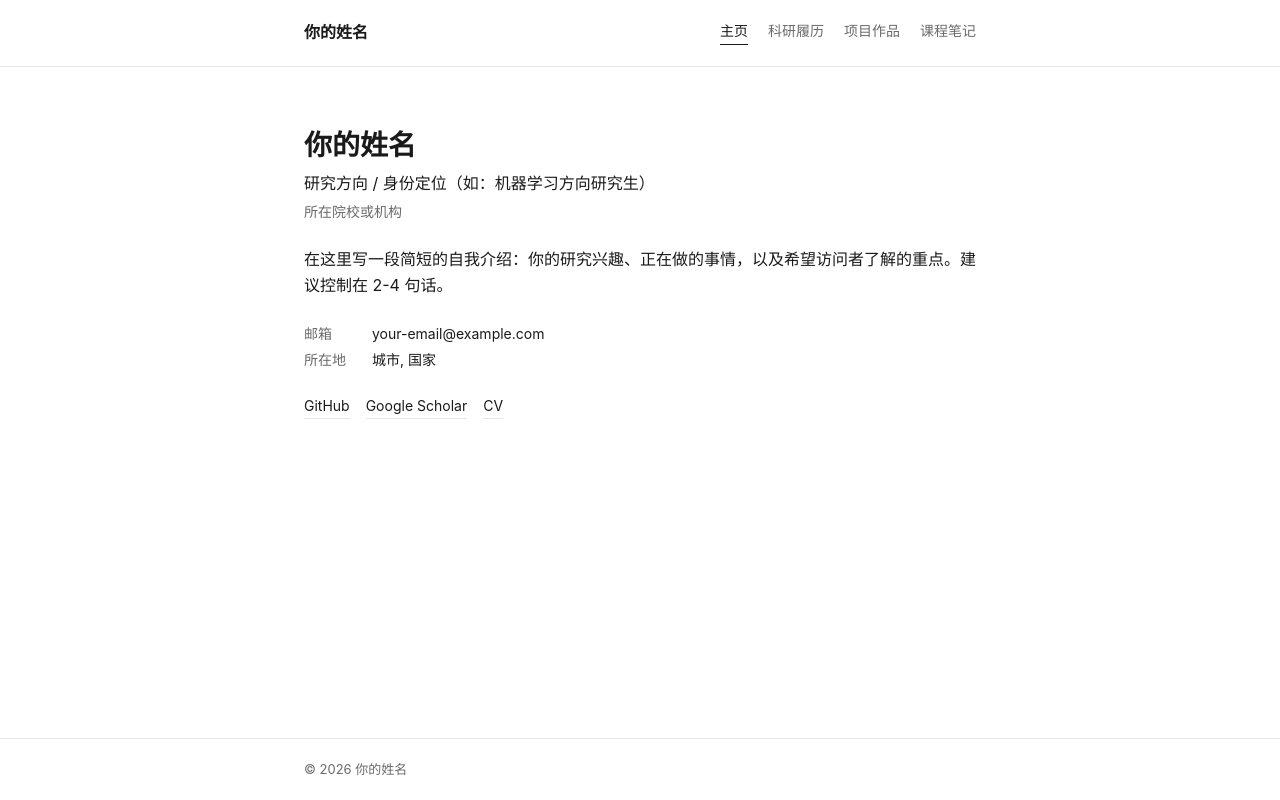
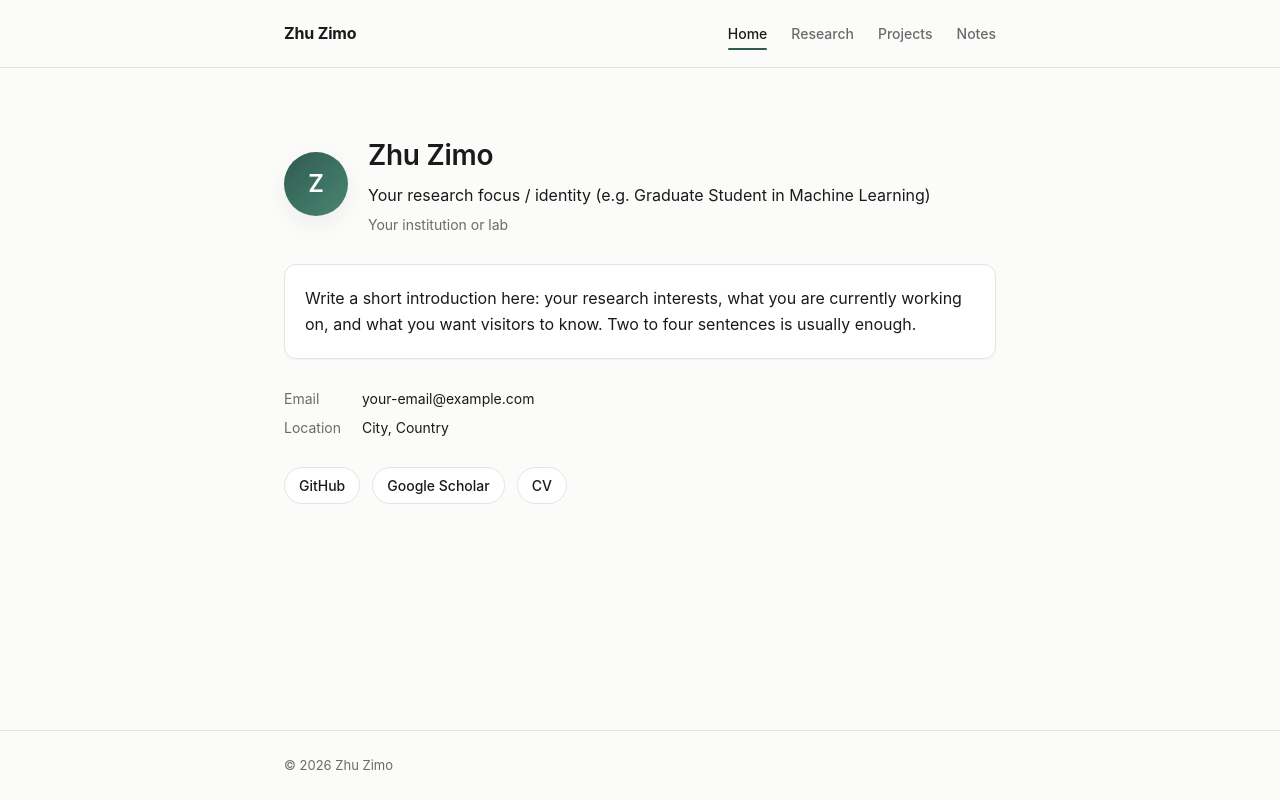
Before and after one commit to waterfall1889/waterfall1889.github.io, a React (Vite) app: page / in a window 1280 px wide. Built offline with nearby package versions, Linux system fonts and the light colour scheme.

Commit message:
Translate site content to English and refresh visual design

```diff
--- a/index.html
+++ b/index.html
@@ -1,11 +1,11 @@
 <!doctype html>
-<html lang="zh-CN">
+<html lang="en">
   <head>
     <meta charset="UTF-8" />
     <link rel="icon" type="image/svg+xml" href="/favicon.svg" />
     <meta name="viewport" content="width=device-width, initial-scale=1.0" />
-    <title>Waterfall · 个人主页</title>
-    <meta name="description" content="个人展示网站：基本信息、科研履历、项目作品与课程笔记" />
+    <title>Zhu Zimo · Personal Site</title>
+    <meta name="description" content="Personal site: profile, research, projects, and course notes" />
   </head>
   <body>
     <div id="root"></div>
--- a/src/components/Layout.tsx
+++ b/src/components/Layout.tsx
@@ -3,10 +3,10 @@ import { profile } from '../data/profile'
 import type { ReactNode } from 'react'
 
 const navItems = [
-  { to: '/', label: '主页' },
-  { to: '/research', label: '科研履历' },
-  { to: '/projects', label: '项目作品' },
-  { to: '/notes', label: '课程笔记' },
+  { to: '/', label: 'Home' },
+  { to: '/research', label: 'Research' },
+  { to: '/projects', label: 'Projects' },
+  { to: '/notes', label: 'Notes' },
 ]
 
 export default function Layout({ children }: { children: ReactNode }) {
--- a/src/data/notes.ts
+++ b/src/data/notes.ts
@@ -14,16 +14,16 @@ export interface CourseNote {
 export const notes: CourseNote[] = [
   {
     id: 'note-1',
-    course: '示例课程一（如：机器学习）',
-    term: '2024 秋',
-    description: '课程笔记整理，包含主要知识点梳理和习题总结。',
-    links: [{ label: '笔记链接', url: '' }],
+    course: 'Example Course One (e.g. Machine Learning)',
+    term: 'Fall 2024',
+    description: 'Course notes covering the main concepts and problem-set summaries.',
+    links: [{ label: 'Notes link', url: '' }],
   },
   {
     id: 'note-2',
-    course: '示例课程二（如：概率论与数理统计）',
-    term: '2023 秋',
-    description: '课程笔记整理，包含主要知识点梳理和习题总结。',
-    links: [{ label: '笔记链接', url: '' }],
+    course: 'Example Course Two (e.g. Probability & Statistics)',
+    term: 'Fall 2023',
+    description: 'Course notes covering the main concepts and problem-set summaries.',
+    links: [{ label: 'Notes link', url: '' }],
   },
 ]
--- a/src/data/profile.ts
+++ b/src/data/profile.ts
@@ -15,12 +15,12 @@ export interface Profile {
 }
 
 export const profile: Profile = {
-  name: '你的姓名',
-  role: '研究方向 / 身份定位（如：机器学习方向研究生）',
-  affiliation: '所在院校或机构',
-  bio: '在这里写一段简短的自我介绍：你的研究兴趣、正在做的事情，以及希望访问者了解的重点。建议控制在 2-4 句话。',
+  name: 'Zhu Zimo',
+  role: 'Your research focus / identity (e.g. Graduate Student in Machine Learning)',
+  affiliation: 'Your institution or lab',
+  bio: 'Write a short introduction here: your research interests, what you are currently working on, and what you want visitors to know. Two to four sentences is usually enough.',
   email: 'your-email@example.com',
-  location: '城市, 国家',
+  location: 'City, Country',
   links: [
     { label: 'GitHub', url: 'https://github.com/waterfall1889' },
     { label: 'Google Scholar', url: 'https://scholar.google.com' },
--- a/src/data/projects.ts
+++ b/src/data/projects.ts
@@ -16,25 +16,25 @@ export interface Project {
 export const projects: Project[] = [
   {
     slug: 'project-one',
-    title: '示例项目一',
+    title: 'Example Project One',
     period: '2025',
-    summary: '一句话概括这个项目做了什么。',
+    summary: 'One sentence summarizing what this project does.',
     description:
-      '在这里详细描述项目的背景、你负责的部分、使用的技术栈以及最终效果。可以分多段说明设计思路和遇到的挑战。',
+      'Describe the background of the project, the part you were responsible for, the tech stack used, and the final outcome. Feel free to split this into multiple paragraphs to explain the design and challenges.',
     tags: ['React', 'TypeScript'],
     links: [
-      { label: 'GitHub 仓库', url: 'https://github.com/waterfall1889' },
-      { label: '在线演示', url: '' },
+      { label: 'GitHub Repo', url: 'https://github.com/waterfall1889' },
+      { label: 'Live Demo', url: '' },
     ],
   },
   {
     slug: 'project-two',
-    title: '示例项目二',
+    title: 'Example Project Two',
     period: '2024',
-    summary: '一句话概括这个项目做了什么。',
+    summary: 'One sentence summarizing what this project does.',
     description:
-      '在这里详细描述项目的背景、你负责的部分、使用的技术栈以及最终效果。',
-    tags: ['Python', '数据分析'],
-    links: [{ label: 'GitHub 仓库', url: 'https://github.com/waterfall1889' }],
+      'Describe the background of the project, the part you were responsible for, the tech stack used, and the final outcome.',
+    tags: ['Python', 'Data Analysis'],
+    links: [{ label: 'GitHub Repo', url: 'https://github.com/waterfall1889' }],
   },
 ]
--- a/src/data/research.ts
+++ b/src/data/research.ts
@@ -10,19 +10,19 @@ export interface ResearchItem {
 export const research: ResearchItem[] = [
   {
     id: 'research-1',
-    period: '2024.09 — 至今',
-    title: '示例研究方向：xxx 相关研究',
-    org: '实验室 / 导师 / 机构名称',
+    period: '2024.09 — Present',
+    title: 'Example research direction: xxx',
+    org: 'Lab / Advisor / Institution name',
     description:
-      '简述该阶段研究工作的背景、方法和产出，例如参与的课题、发表的成果或掌握的技能。',
-    tags: ['关键词一', '关键词二'],
+      'Summarize the background, methods, and outcomes of this research, e.g. projects you contributed to, publications, or skills gained.',
+    tags: ['Keyword one', 'Keyword two'],
   },
   {
     id: 'research-2',
     period: '2023.06 — 2024.06',
-    title: '示例科研经历：本科毕设 / 科研训练项目',
-    org: '所在院系',
-    description: '描述项目内容、你的角色以及取得的成果。',
-    tags: ['关键词三'],
+    title: 'Example experience: undergraduate thesis / research training program',
+    org: 'Department name',
+    description: 'Describe the project, your role, and the results achieved.',
+    tags: ['Keyword three'],
   },
 ]
--- a/src/pages/Home.tsx
+++ b/src/pages/Home.tsx
@@ -1,23 +1,30 @@
 import { profile } from '../data/profile'
 
 export default function Home() {
+  const initial = profile.name.trim().charAt(0).toUpperCase()
+
   return (
     <section className="section home">
       <div className="home-header">
-        <h1>{profile.name}</h1>
-        <p className="role">{profile.role}</p>
-        <p className="affiliation">{profile.affiliation}</p>
+        <div className="avatar" aria-hidden="true">
+          {initial}
+        </div>
+        <div>
+          <h1>{profile.name}</h1>
+          <p className="role">{profile.role}</p>
+          <p className="affiliation">{profile.affiliation}</p>
+        </div>
       </div>
 
       <p className="bio">{profile.bio}</p>
 
       <dl className="info-list">
         <div className="info-row">
-          <dt>邮箱</dt>
+          <dt>Email</dt>
           <dd>{profile.email}</dd>
         </div>
         <div className="info-row">
-          <dt>所在地</dt>
+          <dt>Location</dt>
           <dd>{profile.location}</dd>
         </div>
       </dl>
--- a/src/pages/Notes.tsx
+++ b/src/pages/Notes.tsx
@@ -3,7 +3,7 @@ import { notes } from '../data/notes'
 export default function Notes() {
   return (
     <section className="section">
-      <h1>课程学习笔记</h1>
+      <h1>Course Notes</h1>
       <div className="note-list">
         {notes.map((note) => (
           <div key={note.id} className="note-item">
--- a/src/pages/ProjectDetail.tsx
+++ b/src/pages/ProjectDetail.tsx
@@ -8,8 +8,8 @@ export default function ProjectDetail() {
   if (!project) {
     return (
       <section className="section">
-        <p>未找到该项目。</p>
-        <Link to="/projects">返回项目列表</Link>
+        <p>Project not found.</p>
+        <Link to="/projects">Back to projects</Link>
       </section>
     )
   }
@@ -17,7 +17,7 @@ export default function ProjectDetail() {
   return (
     <section className="section">
       <Link to="/projects" className="back-link">
-        ← 返回项目列表
+        ← Back to projects
       </Link>
       <h1>{project.title}</h1>
       <p className="card-period">{project.period}</p>
--- a/src/pages/Projects.tsx
+++ b/src/pages/Projects.tsx
@@ -4,7 +4,7 @@ import { projects } from '../data/projects'
 export default function Projects() {
   return (
     <section className="section">
-      <h1>项目作品</h1>
+      <h1>Projects</h1>
       <div className="card-grid">
         {projects.map((project) => (
           <Link key={project.slug} to={`/projects/${project.slug}`} className="card">
--- a/src/pages/Research.tsx
+++ b/src/pages/Research.tsx
@@ -3,7 +3,7 @@ import { research } from '../data/research'
 export default function Research() {
   return (
     <section className="section">
-      <h1>科研履历</h1>
+      <h1>Research</h1>
       <ol className="timeline">
         {research.map((item) => (
           <li key={item.id} className="timeline-item">
--- a/src/styles/global.css
+++ b/src/styles/global.css
@@ -1,11 +1,15 @@
 :root {
-  --color-bg: #ffffff;
+  --color-bg: #fbfbfa;
+  --color-surface: #ffffff;
   --color-text: #1a1a1a;
   --color-muted: #6b6b6b;
-  --color-border: #e5e5e5;
-  --color-accent: #1a1a1a;
-  --max-width: 720px;
-  --font-sans: -apple-system, BlinkMacSystemFont, 'Segoe UI', 'PingFang SC', 'Microsoft YaHei', sans-serif;
+  --color-border: #e6e4e0;
+  --color-accent: #2f5b4f;
+  --color-accent-soft: #eaf0ed;
+  --max-width: 760px;
+  --font-sans: -apple-system, BlinkMacSystemFont, 'Segoe UI', 'Inter', 'PingFang SC', 'Microsoft YaHei', sans-serif;
+  --shadow-sm: 0 1px 2px rgba(20, 20, 20, 0.04);
+  --shadow-md: 0 8px 24px rgba(20, 20, 20, 0.06);
 }
 
 * {
@@ -23,8 +27,15 @@ body {
   font-family: var(--font-sans);
   color: var(--color-text);
   background: var(--color-bg);
-  line-height: 1.6;
+  line-height: 1.65;
   -webkit-font-smoothing: antialiased;
+}
+
+h1,
+h2,
+h3 {
+  font-weight: 600;
+  letter-spacing: -0.01em;
 }
 
 .layout {
@@ -41,8 +52,13 @@ body {
 }
 
 .site-header {
+  position: sticky;
+  top: 0;
+  z-index: 10;
+  background: rgba(251, 251, 250, 0.85);
+  backdrop-filter: blur(8px);
   border-bottom: 1px solid var(--color-border);
-  padding: 20px 0;
+  padding: 18px 0;
 }
 
 .header-inner {
@@ -54,21 +70,37 @@ body {
 }
 
 .brand {
-  font-weight: 600;
+  font-weight: 700;
   font-size: 16px;
+  letter-spacing: -0.01em;
 }
 
 .nav {
   display: flex;
-  gap: 20px;
+  gap: 24px;
 }
 
 .nav-link {
+  position: relative;
   color: var(--color-muted);
   text-decoration: none;
   font-size: 14px;
-  padding-bottom: 2px;
-  border-bottom: 1px solid transparent;
+  font-weight: 500;
+  padding: 4px 0;
+  transition: color 0.15s ease;
+}
+
+.nav-link::after {
+  content: '';
+  position: absolute;
+  left: 0;
+  right: 0;
+  bottom: -1px;
+  height: 2px;
+  border-radius: 2px;
+  background: var(--color-accent);
+  transform: scaleX(0);
+  transition: transform 0.15s ease;
 }
 
 .nav-link:hover {
@@ -77,21 +109,46 @@ body {
 
 .nav-link.active {
   color: var(--color-text);
-  border-bottom-color: var(--color-text);
+}
+
+.nav-link.active::after {
+  transform: scaleX(1);
 }
 
 .main-content {
   flex: 1;
-  padding: 56px 24px 80px;
+  padding: 64px 24px 96px;
 }
 
 .section h1 {
+  font-size: 26px;
+  margin: 0 0 32px;
+}
+
+.home-header {
+  display: flex;
+  align-items: center;
+  gap: 20px;
+  margin-bottom: 8px;
+}
+
+.avatar {
+  flex-shrink: 0;
+  width: 64px;
+  height: 64px;
+  border-radius: 50%;
+  background: linear-gradient(135deg, var(--color-accent), #4a8672);
+  color: #fff;
+  display: flex;
+  align-items: center;
+  justify-content: center;
   font-size: 24px;
-  margin: 0 0 24px;
+  font-weight: 600;
+  box-shadow: var(--shadow-md);
 }
 
 .home-header h1 {
-  margin-bottom: 4px;
+  margin: 0 0 4px;
   font-size: 28px;
 }
 
@@ -108,24 +165,28 @@ body {
 }
 
 .bio {
-  margin: 24px 0;
-  color: var(--color-text);
+  margin: 28px 0;
+  padding: 20px;
+  background: var(--color-surface);
+  border: 1px solid var(--color-border);
+  border-radius: 12px;
+  box-shadow: var(--shadow-sm);
 }
 
 .info-list {
-  margin: 0 0 24px;
+  margin: 0 0 28px;
 }
 
 .info-row {
   display: flex;
   gap: 8px;
   font-size: 14px;
-  margin-bottom: 4px;
+  margin-bottom: 6px;
 }
 
 .info-row dt {
   color: var(--color-muted);
-  min-width: 60px;
+  min-width: 70px;
 }
 
 .info-row dd {
@@ -134,19 +195,26 @@ body {
 
 .links {
   display: flex;
-  gap: 16px;
+  gap: 12px;
   flex-wrap: wrap;
 }
 
 .links a {
   color: var(--color-text);
   text-decoration: none;
-  border-bottom: 1px solid var(--color-border);
   font-size: 14px;
+  font-weight: 500;
+  padding: 6px 14px;
+  border: 1px solid var(--color-border);
+  border-radius: 999px;
+  background: var(--color-surface);
+  transition: border-color 0.15s ease, color 0.15s ease, transform 0.15s ease;
 }
 
 .links a:hover {
-  border-bottom-color: var(--color-text);
+  border-color: var(--color-accent);
+  color: var(--color-accent);
+  transform: translateY(-1px);
 }
 
 .timeline {
@@ -155,14 +223,26 @@ body {
   padding: 0;
   display: flex;
   flex-direction: column;
-  gap: 32px;
+  gap: 0;
 }
 
 .timeline-item {
   display: flex;
-  gap: 20px;
+  gap: 24px;
+  padding: 24px 0;
   border-bottom: 1px solid var(--color-border);
-  padding-bottom: 24px;
+  position: relative;
+}
+
+.timeline-item::before {
+  content: '';
+  position: absolute;
+  left: 116px;
+  top: 30px;
+  width: 8px;
+  height: 8px;
+  border-radius: 50%;
+  background: var(--color-accent);
 }
 
 .timeline-item:last-child {
@@ -171,10 +251,14 @@ body {
 
 .timeline-period {
   flex-shrink: 0;
-  width: 120px;
+  width: 104px;
   color: var(--color-muted);
   font-size: 13px;
   padding-top: 2px;
+}
+
+.timeline-body {
+  padding-left: 20px;
 }
 
 .timeline-body h3 {
@@ -185,22 +269,23 @@ body {
 .timeline-org {
   color: var(--color-muted);
   font-size: 13px;
-  margin: 0 0 8px;
+  margin: 0 0 10px;
 }
 
 .tags {
   display: flex;
   gap: 8px;
   flex-wrap: wrap;
-  margin-top: 8px;
+  margin-top: 10px;
 }
 
 .tag {
   font-size: 12px;
-  color: var(--color-muted);
-  border: 1px solid var(--color-border);
+  font-weight: 500;
+  color: var(--color-accent);
+  background: var(--color-accent-soft);
   border-radius: 999px;
-  padding: 2px 10px;
+  padding: 3px 11px;
 }
 
 .card-grid {
@@ -212,15 +297,19 @@ body {
 .card {
   display: block;
   border: 1px solid var(--color-border);
-  border-radius: 8px;
-  padding: 20px;
+  border-radius: 12px;
+  padding: 22px;
   text-decoration: none;
   color: var(--color-text);
-  transition: border-color 0.15s ease;
+  background: var(--color-surface);
+  box-shadow: var(--shadow-sm);
+  transition: border-color 0.15s ease, box-shadow 0.15s ease, transform 0.15s ease;
 }
 
 .card:hover {
-  border-color: var(--color-text);
+  border-color: var(--color-accent);
+  box-shadow: var(--shadow-md);
+  transform: translateY(-2px);
 }
 
 .card h3 {
@@ -231,39 +320,39 @@ body {
 .card-period {
   color: var(--color-muted);
   font-size: 13px;
-  margin: 0 0 8px;
+  margin: 0 0 10px;
 }
 
 .back-link {
   display: inline-block;
-  margin-bottom: 16px;
+  margin-bottom: 20px;
   color: var(--color-muted);
   text-decoration: none;
   font-size: 14px;
+  transition: color 0.15s ease;
 }
 
 .back-link:hover {
-  color: var(--color-text);
+  color: var(--color-accent);
 }
 
 .detail-description {
-  margin: 20px 0;
+  margin: 24px 0;
   white-space: pre-line;
 }
 
 .note-list {
   display: flex;
   flex-direction: column;
-  gap: 24px;
+  gap: 16px;
 }
 
 .note-item {
-  border-bottom: 1px solid var(--color-border);
-  padding-bottom: 20px;
-}
-
-.note-item:last-child {
-  border-bottom: none;
+  padding: 20px 22px;
+  border: 1px solid var(--color-border);
+  border-radius: 12px;
+  background: var(--color-surface);
+  box-shadow: var(--shadow-sm);
 }
 
 .note-header {
@@ -280,13 +369,14 @@ body {
 }
 
 .note-term {
-  color: var(--color-muted);
+  color: var(--color-accent);
   font-size: 13px;
+  font-weight: 500;
 }
 
 .site-footer {
   border-top: 1px solid var(--color-border);
-  padding: 20px 0;
+  padding: 24px 0;
   color: var(--color-muted);
   font-size: 13px;
 }
```
